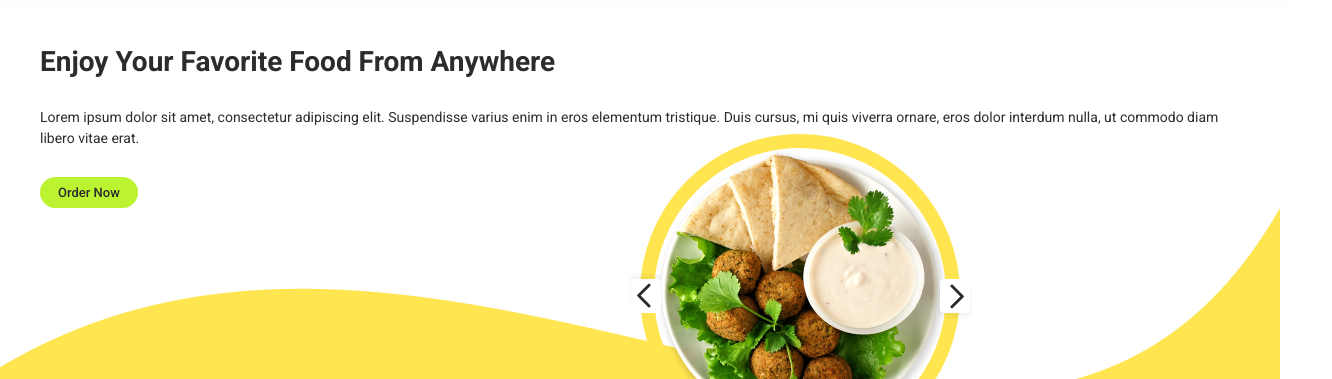
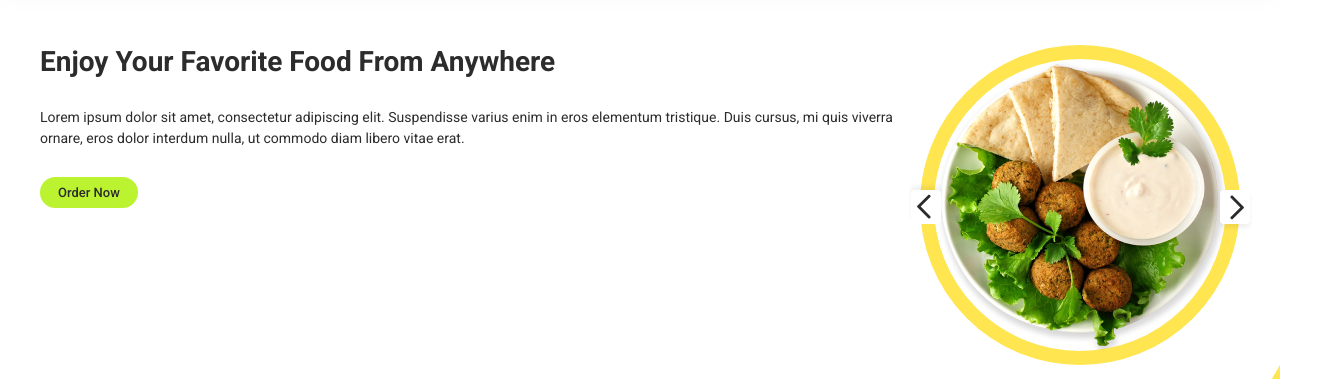
Before and after one commit to Tanya8135/food-sta, a plain HTML site: page index.html in a window 1280 px wide. Shown: the part 88-467 px from the top of the page, 1332 px wide, since content can reach past the window. Drawn offline with nearby package versions, Linux system fonts and the light colour scheme.

Commit message:
что-то не так с медиа запросами

```diff
--- a/index.html
+++ b/index.html
@@ -85,7 +85,7 @@
               ./images/768/cutlet@2_292.png 584w,
               ./images/1280/cutlet@2_528.png 1056w"
 
-              sizes="(min-width: 1920px) 528px, (min-width: 768px) 292px"
+              sizes="(min-width: 1920px) 528px, (min-width: 768px) 292px, 100vw"
 
               src="./images/768/cutlet_292.png" alt="Cutlet">
 
--- a/sass/base/_common.scss
+++ b/sass/base/_common.scss
@@ -15,7 +15,6 @@
     width: 1240px;
   }
 }
-// попробовать применить max-width: 1240px
 
 .list {
   padding: 0;
--- a/sass/base/_mixin.scss
+++ b/sass/base/_mixin.scss
@@ -1,8 +1,8 @@
-@mixin min-mobile {
-  @media screen and (min-width: 320px) and (max-width: 479px) {
-    @content;
-  }
-}
+// @mixin min-mobile {
+//   @media screen and (min-width: 320px) and (max-width: 479px) {
+//     @content;
+//   }
+// }
 
 @mixin mobile {
   @media screen and (min-width: 480px) and (max-width: 767px) {
--- a/sass/components/_hero.scss
+++ b/sass/components/_hero.scss
@@ -12,21 +12,37 @@
   display: block;
 }
 
-.hero-img {
-  @include min-mobile {
+// .hero-img {
+//   @include min-mobile {
+//     display: none;
+//   }
+
+//   @include mobile {
+//     display: none;
+//   }
+
+//   position: absolute;
+//   top: 149px;
+//   right: 42px;
+//   display: flex;
+// }
+
+// -------------------------------------
+@include min-mobile {
+  .hero-img {
     display: none;
   }
+}
 
-  @include mobile {
-    display: none;
+@include tablet {
+  .hero-img {
+    display: block;
+    position: absolute;
+    top: 149px;
+    right: 42px;
   }
-
-  position: absolute;
-  top: 0%;
-  left: 50%;
-  display: flex;
-  padding-top: 149px;
 }
+// --------------------------------------
 
 .hero-circle {
   @include min-mobile {
@@ -74,16 +90,20 @@
 }
 
 .hero-title {
-  @include tablet {
-    min-width: 537px;
+   @include tablet {
     font-size: 42px;
-    padding-bottom: 44px;
+  }
+
+  @include desktop {
+    font-size: 48px;
   }
 
   @include font(28px, 700, 1.2);
 
   color: $title-hero-color;
   padding-bottom: 28px;
+
+
 }
 
 .hero-text {
--- a/sass/components/_offerings.scss
+++ b/sass/components/_offerings.scss
@@ -12,7 +12,7 @@
       url(../images/bg-fon/bg-fon-offerings@2_768.png);
   }
 
-  @include desktop {
+  @include max-screen {
     // max-width: 1920px;
     padding-bottom: 0;
     background-image: linear-gradient(rgba(0, 0, 0, 0), rgba(0, 0, 0, 0)),
@@ -43,13 +43,13 @@
 // end fon ------------------
 
 .offerings-box {
-  @include desktop {
+  @include max-screen {
     display: flex;
   }
 }
 
 .offerings-info {
-  @include desktop {
+  @include max-screen {
     display: block;
     padding-top: 260px;
     margin-left: 90px;
@@ -57,13 +57,13 @@
 }
 
 .offerings-title-box {
-  @include desktop {
+  @include max-screen {
     max-width: 526px;
   }
 }
 
 .apple-tablet {
-  @include desktop {
+  @include max-screen {
     display: flex;
   }
 
@@ -76,7 +76,7 @@
 }
 
 .aplle-item {
-  @include desktop {
+  @include max-screen {
     padding-top: 177px;
     padding-bottom: 43px;
     // min-width: 550px;
@@ -117,7 +117,7 @@
 }
 
 .offerings-title {
-  @include desktop {
+  @include max-screen {
 @include font(42px, 700, 1.2);
   }
 
@@ -137,7 +137,7 @@
 }
 
 .offerings-text {
-@include desktop {
+@include max-screen {
   @include short-font(16px, 1.2);
 
 }
@@ -148,7 +148,7 @@
     padding-bottom: 40px;
   }
 
-  @include desktop {
+  @include max-screen {
     padding-bottom: 32px;
   }
 
@@ -167,7 +167,7 @@
     display: flex;
   }
 
-  @include desktop {
+  @include max-screen {
     display: flex;
   }
 }
@@ -181,7 +181,7 @@
     }
   }
 
-  @include desktop {
+  @include max-screen {
     padding-bottom: 32px;
     & + .info-item {
       margin-left: 67px;
@@ -204,7 +204,7 @@
 }
 
 .info-title {
-  @include desktop {
+  @include max-screen {
     @include font(18px, 700, 1.4);
   }
 
@@ -215,7 +215,7 @@
 }
 
 .info-text {
-@include desktop {
+@include max-screen {
   @include short-font(14px, 1.5);
 }
 
@@ -227,7 +227,7 @@
 
 // Buttons ---------------
 .btn-info {
-  @include desktop {
+  @include max-screen {
     cursor: pointer;
     margin-bottom: 100px;
     margin-right: 0;
@@ -242,7 +242,7 @@
 }
 
 .read-more {
-  @include desktop {
+  @include max-screen {
     display: none;
   }
 
```
Also changed, not shown: css/main.css, css/main.min.css, 2 other files.
